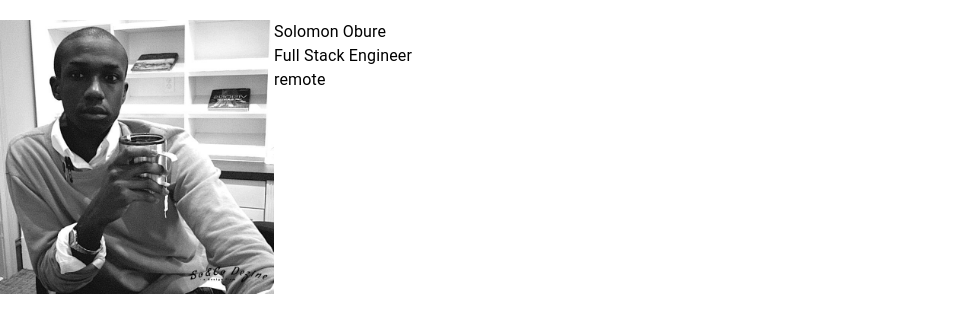
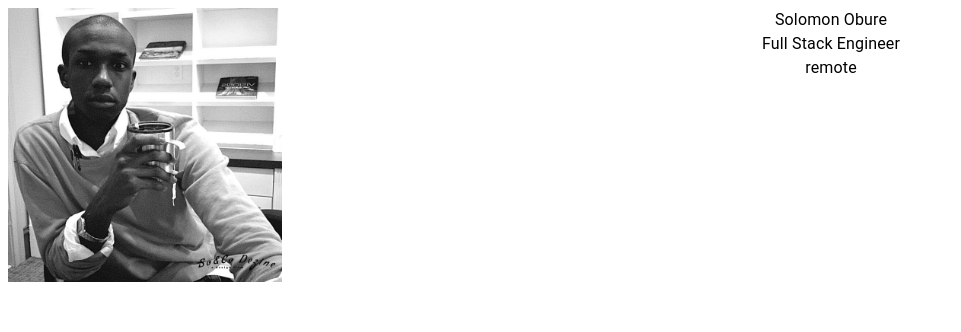
Before and after one commit to sirsoco/portfolio, a React (Create React App) app in the folder portfolio/: page / in a window 1280 px wide. Shown: the top 332 px of the page, without its empty margins (0-961 px from the left). Built offline with nearby package versions, Linux system fonts and the light colour scheme.

Commit message:
aligned bio text to center of container

```diff
--- a/portfolio/src/App.js
+++ b/portfolio/src/App.js
@@ -8,42 +8,47 @@ import Grid from '@material-ui/core/Grid'
 import Typography from '@material-ui/core/Typography';
 import './App.css';
 
-const useStyles = makeStyles({
+const useStyles = makeStyles((theme) => ({
   root: {
     flexGrow: 1,
-    background: '17181C',
-    display: 'inline'
+  },
+  container: {
+    padding: theme.spacing()
   },
   bioText: {
-   justifyContent: 'center'
+   justifyContent: 'center',
+   marginLeft: theme.spacing(60)
   },
   HeadShot: {
+    margin: 'auto',
+    display: 'block',
     height: 274,
     width: 274
   },
-})
+}))
+
 function App() {
   const classes = useStyles();
   return (
-    <Container className={classes.root}>
-            <Grid  container>
+    <div className={classes.root}>
+            <Grid className={classes.container} container>
               <Grid item>
                 <img className={classes.HeadShot} src={HeadShot}/>
               </Grid>
             <Grid  className= {classes.bioText}item>
-              <Typography>
+              <Typography align='center'>
                 Solomon Obure
               </Typography>
-              <Typography>
+              <Typography align='center'>
                 Full Stack Engineer
               </Typography>
-              <Typography>
+              <Typography align='center'>
                 remote
               </Typography>
             </Grid>
 
             </Grid>
-    </Container>
+    </div>
   );
 }
 
```
